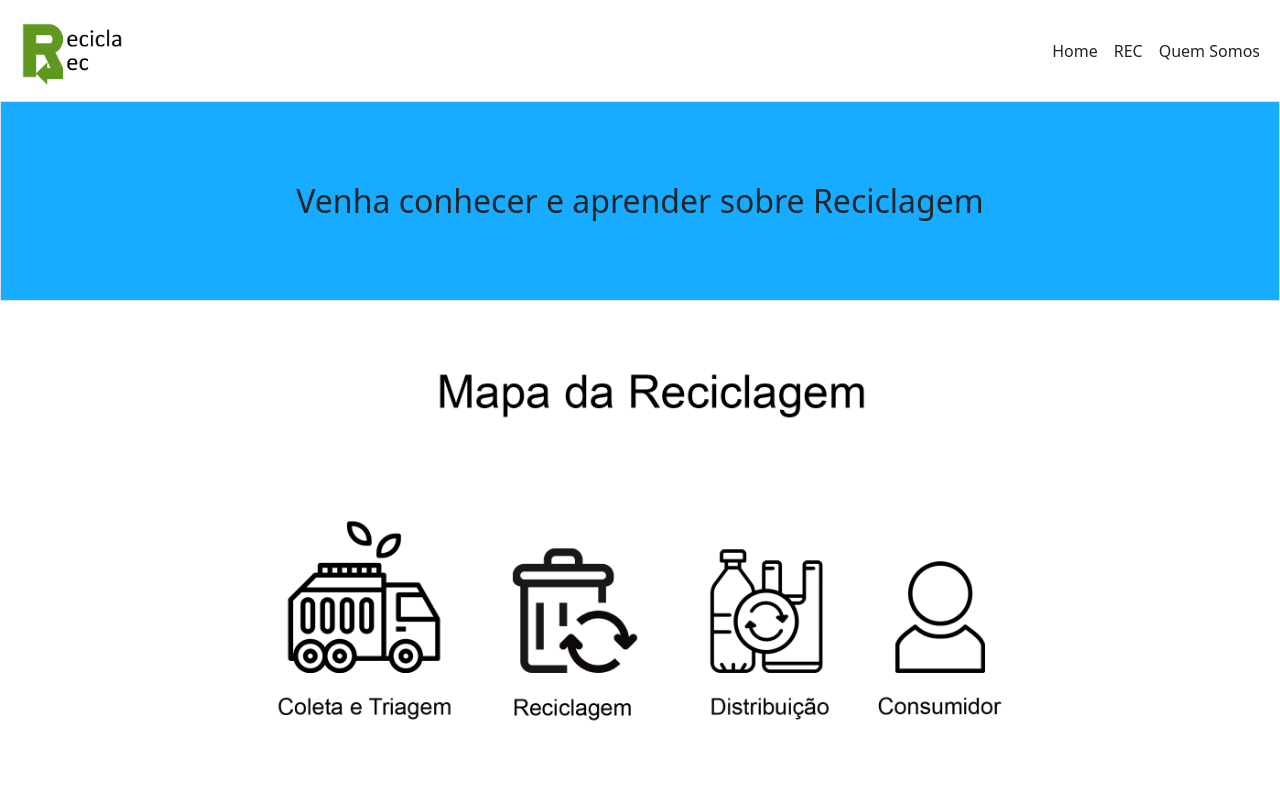
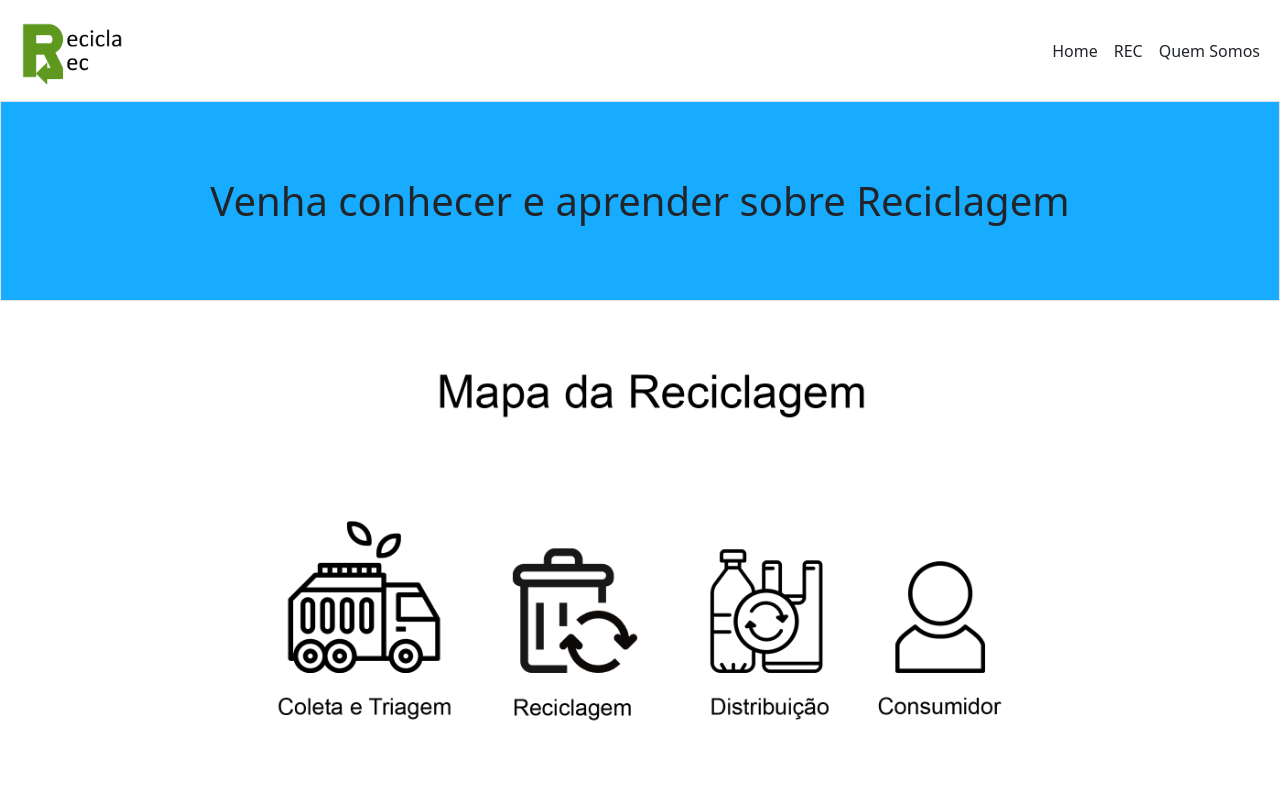
Before and after one commit to ThallysCezar/FaculdadeReciclaRec, a React (Create React App) app: page / in a window 1280 px wide. Shown: the top 800 px of the page. Built offline with nearby package versions, Linux system fonts and the light colour scheme.

Commit message:
refactor: reconfig h2 to h1

```diff
--- a/src/pages/Home/index.tsx
+++ b/src/pages/Home/index.tsx
@@ -13,7 +13,7 @@
       <div
         className="container-fluid border d-flex align-items-center justify-content-center colorCallToAction"
       >
-        <h2 className="m-auto">Venha conhecer e aprender sobre Reciclagem</h2>
+        <h1 className="m-auto">Venha conhecer e aprender sobre Reciclagem</h1>
       </div>
       <MapaReciclagem />
       <CardsInfo />
```
